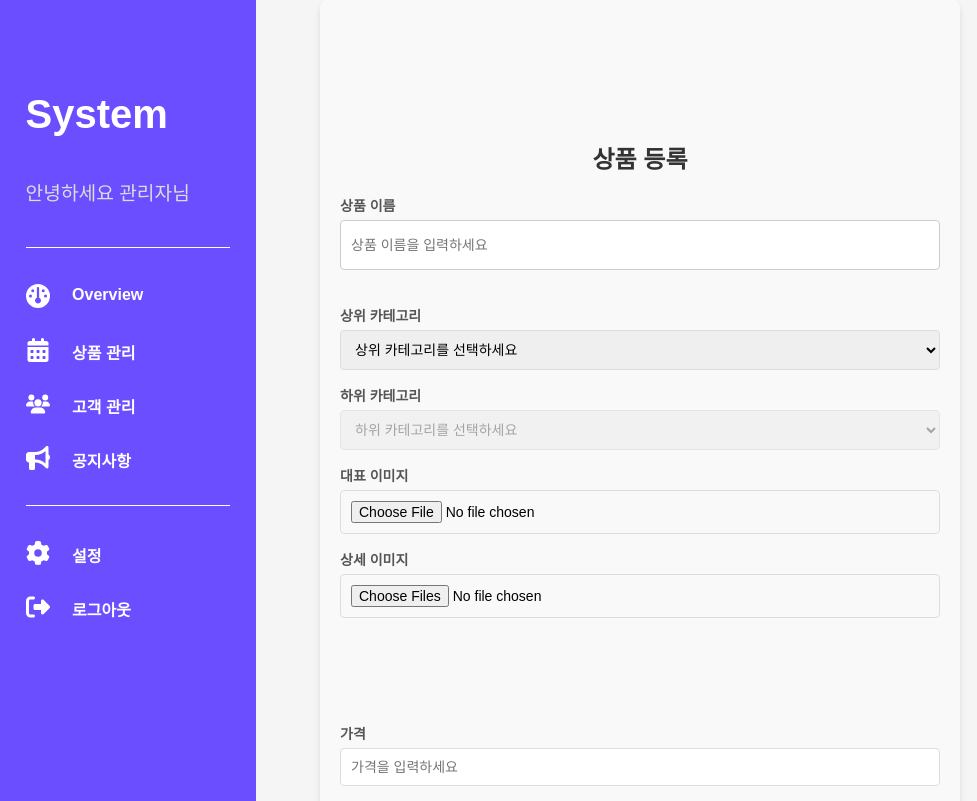
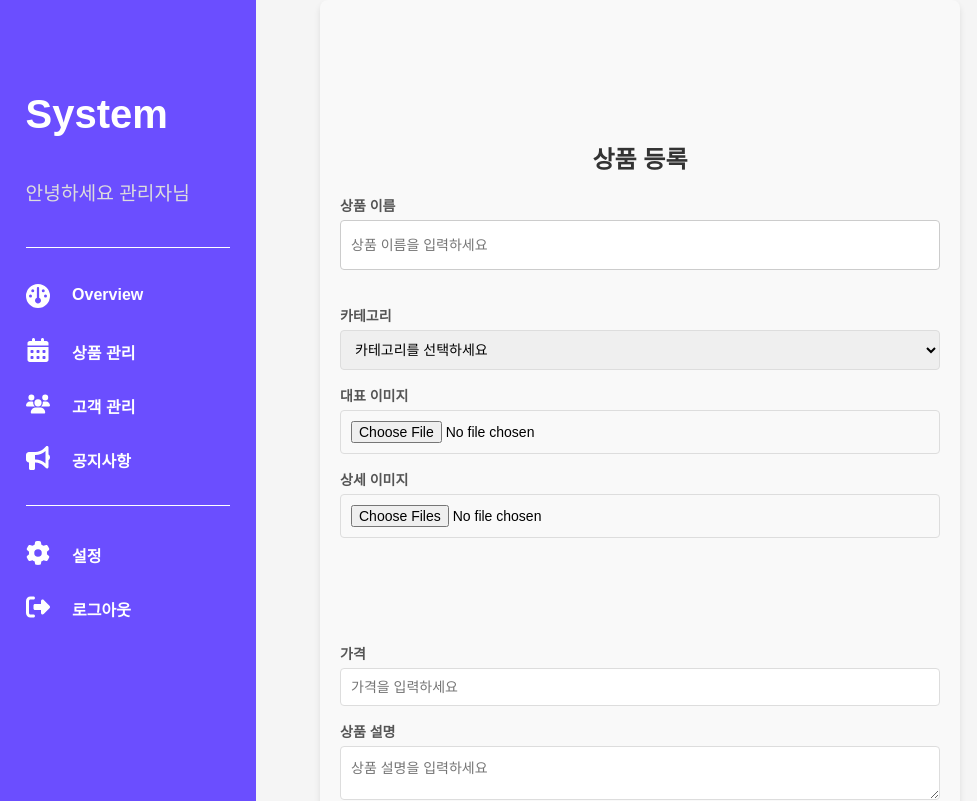
Before and after one commit to hshy1839/shopping_mall_admin, a React (Create React App) app: page /products/productCreate in a window 1280 px wide. Shown: the top 801 px of the page, without its empty margins (0-977 px from the left). Built offline with nearby package versions, Linux system fonts and the light colour scheme; sample sign-in values are in the browser's storage.

Commit message:
카테고리 통합

```diff
--- a/src/components/ProductManagement/Product.js
+++ b/src/components/ProductManagement/Product.js
@@ -97,7 +97,7 @@ const Product = () => {
 
     const getCategoryDisplay = (category) => {
         if (!category) return 'Unknown Category';
-        return `${category.main} > ${category.sub}`;
+        return `${category}`;
     };
 
     const handleProductClick = (id) => {
--- a/src/components/ProductManagement/ProductCreate.js
+++ b/src/components/ProductManagement/ProductCreate.js
@@ -6,8 +6,7 @@ import '../../css/ProductManagement/ProductCreate.css';
 
 const ProductCreate = () => {
   const [name, setName] = useState('');
-  const [categoryMain, setCategoryMain] = useState('');
-  const [categorySub, setCategorySub] = useState('');
+  const [category, setCategory] = useState('');
   const [image, setImage] = useState(null);
   const [imagePreview, setImagePreview] = useState(null); // 대표 이미지 미리보기
 const [imagePreviews, setImagePreviews] = useState([]); // 추가 이미지 미리보기
@@ -18,9 +17,8 @@ const [imagePreviews, setImagePreviews] = useState([]); // 추가 이미지 미
   const [images, setImages] = useState([]);  // 추가 이미지 배열
   const navigate = useNavigate();
 
-  const handleCategoryMainChange = (e) => {
-    setCategoryMain(e.target.value);
-    setCategorySub('');
+const handleCategoryChange = (e) => {
+    setCategory(e.target.value);
 };
 
   const handleSizeChange = (e) => {
@@ -40,63 +38,63 @@ const [imagePreviews, setImagePreviews] = useState([]); // 추가 이미지 미
   };
 
 
-const renderSizeOptions = () => {
-  if (categorySub === "신발") {
-    // 신발 카테고리일 경우 200~300, 5단위 생성
-    const shoeSizes = Array.from({ length: 21 }, (_, i) => 200 + i * 5);
-    return shoeSizes.map((sizeOption) => (
-      <label key={sizeOption}>
-        <input
-          type="checkbox"
-          value={sizeOption}
-          checked={size.includes(sizeOption.toString())}
-          onChange={handleSizeChange}
-        />
-        {sizeOption}
-        {size.includes(sizeOption.toString()) && (
-          <input
-            type="number"
-            value={sizeStock[sizeOption] || 0}
-            onChange={(e) => handleStockChange(e, sizeOption)}
-            placeholder="재고 수량"
-            min="0"
-          />
-        )}
-      </label>
-    ));
-  } else {
-    // 기본 카테고리 옵션
-    return ["S", "M", "L", "XL", "free"].map((sizeOption) => (
-      <label key={sizeOption}>
-        <input
-          type="checkbox"
-          value={sizeOption}
-          checked={size.includes(sizeOption)}
-          onChange={handleSizeChange}
-        />
-        {sizeOption}
-        {size.includes(sizeOption) && (
-          <input
-            type="number"
-            value={sizeStock[sizeOption] || 0}
-            onChange={(e) => handleStockChange(e, sizeOption)}
-            placeholder="재고 수량"
-            min="0"
-          />
-        )}
-      </label>
-    ));
-  }
-};
+// const renderSizeOptions = () => {
+//   if (categorySub === "신발") {
+//     // 신발 카테고리일 경우 200~300, 5단위 생성
+//     const shoeSizes = Array.from({ length: 21 }, (_, i) => 200 + i * 5);
+//     return shoeSizes.map((sizeOption) => (
+//       <label key={sizeOption}>
+//         <input
+//           type="checkbox"
+//           value={sizeOption}
+//           checked={size.includes(sizeOption.toString())}
+//           onChange={handleSizeChange}
+//         />
+//         {sizeOption}
+//         {size.includes(sizeOption.toString()) && (
+//           <input
+//             type="number"
+//             value={sizeStock[sizeOption] || 0}
+//             onChange={(e) => handleStockChange(e, sizeOption)}
+//             placeholder="재고 수량"
+//             min="0"
+//           />
+//         )}
+//       </label>
+//     ));
+//   } else {
+//     // 기본 카테고리 옵션
+//     return ["S", "M", "L", "XL", "free"].map((sizeOption) => (
+//       <label key={sizeOption}>
+//         <input
+//           type="checkbox"
+//           value={sizeOption}
+//           checked={size.includes(sizeOption)}
+//           onChange={handleSizeChange}
+//         />
+//         {sizeOption}
+//         {size.includes(sizeOption) && (
+//           <input
+//             type="number"
+//             value={sizeStock[sizeOption] || 0}
+//             onChange={(e) => handleStockChange(e, sizeOption)}
+//             placeholder="재고 수량"
+//             min="0"
+//           />
+//         )}
+//       </label>
+//     ));
+//   }
+// };
 
-  const handleStockChange = (e, size) => {
-    const { value } = e.target;
-    const numericStock = Number(value);
-    setSizeStock({
-      ...sizeStock,
-      [size]: numericStock,
-    });
-  };
+  // const handleStockChange = (e, size) => {
+  //   const { value } = e.target;
+  //   const numericStock = Number(value);
+  //   setSizeStock({
+  //     ...sizeStock,
+  //     [size]: numericStock,
+  //   });
+  // };
 
   const handleImageChange = async (e) => {
     const file = e.target.files[0];
@@ -155,7 +153,7 @@ const handleSubmit = async (e) => {
   e.preventDefault();
 
   // 필수 필드 확인, 메인 이미지와 상세 이미지 포함
-  if (!name || !categoryMain || !categorySub || !price || !image || images.length === 0) {
+  if (!name || !category || !price || !image || images.length === 0) {
       alert('모든 입력란을 입력해주세요.');
       return;
   }
@@ -167,8 +165,7 @@ const handleSubmit = async (e) => {
 
   const formData = new FormData();
   formData.append('name', name);
-  formData.append('categoryMain', categoryMain);
-  formData.append('categorySub', categorySub);
+  formData.append('category', category);
   formData.append('price', price);
   formData.append('description', description);
   formData.append('sizeStock', JSON.stringify(filteredSizeStock));
@@ -230,53 +227,23 @@ const handleSubmit = async (e) => {
 
         {/* Category */}
         <div className="product-create-field">
-          <label className="product-create-label" htmlFor="categoryMain">상위 카테고리</label>
+    <label className="product-create-label" htmlFor="category">카테고리</label>
     <select
         className="product-create-input"
-            id="categoryMain"
-            value={categoryMain}
-            onChange={handleCategoryMainChange}
+        id="category"
+        value={category}
+        onChange={handleCategoryChange}
         required
     >
-            <option value="">상위 카테고리를 선택하세요</option>
-            <optgroup label="일반의류">
-              <option value="일반의류">일반의류</option>
-              <option value="골프의류">골프의류</option>
-            </optgroup>
-          </select>
-        </div>
-
-        <div className="product-create-field">
-          <label className="product-create-label" htmlFor="categorySub">하위 카테고리</label>
-          <select
-            className="product-create-input"
-            id="categorySub"
-            value={categorySub}
-            onChange={(e) => setCategorySub(e.target.value)}
-            required
-            disabled={!categoryMain}
-          >
-            <option value="">하위 카테고리를 선택하세요</option>
-            {categoryMain === '일반의류' && (
-              <>
-                <option value="남성의류">남성의류</option>
-                <option value="여성의류">여성의류</option>
+        <option value="">카테고리를 선택하세요</option>
         <option value="지갑">지갑</option>
         <option value="가방">가방</option>
         <option value="신발">신발</option>
         <option value="기타">기타</option>
-              </>
-            )}
-            {categoryMain === '골프의류' && (
-              <>
-                <option value="남성의류">남성의류</option>
-                <option value="여성의류">여성의류</option>
-                <option value="지갑">지갑</option>
-                <option value="가방">가방</option>
-                <option value="신발">신발</option>
-                <option value="기타">기타</option>
-              </>
-            )}
+        <option value="신발">모자</option>
+        <option value="기타">악세사리</option>
+        <option value="골프의류">골프의류</option>
+        <option value="일반의류">일반의류</option>
     </select>
 </div>
 
--- a/src/components/ProductManagement/ProductDetail.js
+++ b/src/components/ProductManagement/ProductDetail.js
@@ -93,7 +93,7 @@ const ProductDetail = () => {
 
                     {/* 카테고리 상위 및 하위 표시 */}
                     <p className="product-category">
-                        <strong>카테고리:</strong> {product.category.main} &gt; {product.category.sub}
+                        <strong>카테고리:</strong> {product.category}
                     </p>
 
                     <p className="product-price">
--- a/src/components/ProductManagement/ProductUpdate.js
+++ b/src/components/ProductManagement/ProductUpdate.js
@@ -8,10 +8,7 @@ const ProductUpdate = () => {
     const [product, setProduct] = useState(null);
     const [updatedProduct, setUpdatedProduct] = useState({
         name: '',
-        category: {
-            main: '', // 상위 카테고리
-            sub: ''   // 하위 카테고리
-        },
+        category: '',
         price: 0,
         description: '',
         sizeStock: {} // 사이즈별 재고를 위한 객체
@@ -19,10 +16,7 @@ const ProductUpdate = () => {
     const { id } = useParams();
     const navigate = useNavigate();
 
-    const categories = {
-        "일반의류": ["남성의류", "여성의류", "지갑", "가방", "신발", "기타"],
-        "골프의류": ["남성골프", "여성골프", "골프가방", "골프신발", "골프기타"]
-    };
+    const categories = [ "골프의류", "일반의류", "지갑", "가방", "신발", "악세사리", "모자", "기타"]
 
     useEffect(() => {
         const fetchProductDetail = async () => {
@@ -47,7 +41,7 @@ const ProductUpdate = () => {
                     const { main, sub } = response.data.product.category;
                     setUpdatedProduct({
                         name: response.data.product.name,
-                        category: { main, sub },
+                        category: response.data.category,
                         price: response.data.product.price,
                         description: response.data.product.description,
                         sizeStock: response.data.product.sizeStock || {},
@@ -62,27 +56,6 @@ const ProductUpdate = () => {
 
         fetchProductDetail();
     }, [id]);
-
-    const handleCategoryChange = (e) => {
-        const { name, value } = e.target;
-        if (name === 'category-main') {
-            setUpdatedProduct(prev => ({
-                ...prev,
-                category: {
-                    main: value,
-                    sub: '' // 상위 카테고리가 변경되면 하위 카테고리 초기화
-                }
-            }));
-        } else {
-            setUpdatedProduct(prev => ({
-                ...prev,
-                category: {
-                    ...prev.category,
-                    sub: value
-                }
-            }));
-        }
-    };
 
     const handleChange = (e) => {
         const { name, value } = e.target;
@@ -135,7 +108,6 @@ const ProductUpdate = () => {
             alert('서버와의 연결에 문제가 발생했습니다. 다시 시도해주세요.');
         }
     };
-
     if (!product) {
         return <div>로딩 중...</div>;
     }
@@ -161,43 +133,21 @@ const ProductUpdate = () => {
 
                 {/* Category */}
                 <div className="product-update-field">
-                    <label className="product-update-label" htmlFor="category">상위 카테고리</label>
+                    <label className="product-update-label" htmlFor="category">카테고리</label>
                     <select
                         className="product-update-input"
-                        id="category-main"
-                        name="category-main"
-                        value={updatedProduct.category.main}
-                        onChange={handleCategoryChange}
+                        id="category"
+                        name="category"
+                        value={updatedProduct.category}
+                        onChange={handleChange}
                         required
                     >
-                        <option value="">상위 카테고리를 선택하세요</option>
-                        {Object.keys(categories).map(category => (
+                        <option value="">카테고리를 선택하세요</option>
+                        {categories.map(category => (
                             <option key={category} value={category}>
                                 {category}
                             </option>
                         ))}
-                    </select>
-                </div>
-
-                {/* Subcategory */}
-                <div className="product-update-field">
-                    <label className="product-update-label" htmlFor="subCategory">하위 카테고리</label>
-                    <select
-                        className="product-update-input"
-                        id="category-sub"
-                        name="category-sub"
-                        value={updatedProduct.category.sub}
-                        onChange={handleCategoryChange}
-                        required
-                        disabled={!updatedProduct.category.main}
-                    >
-                        <option value="">하위 카테고리를 선택하세요</option>
-                        {updatedProduct.category.main &&
-                            categories[updatedProduct.category.main].map(subCategory => (
-                                <option key={subCategory} value={subCategory}>
-                                    {subCategory}
-                                </option>
-                            ))}
                     </select>
                 </div>
 
```
Lines whose indentation alone changed are shown as unchanged.
